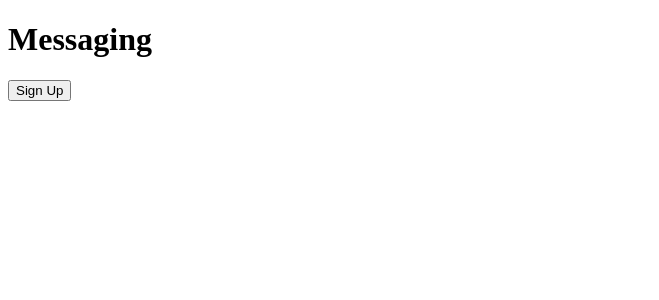
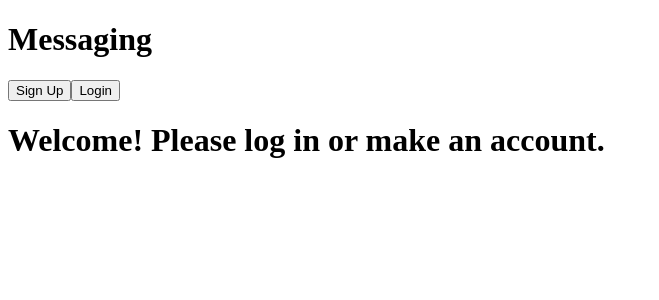
Before and after one commit to SammyAlbataineh/Messaging-Website, a React (Vite) app: page / in a window 1280 px wide. Shown: the top 300 px of the page, without its empty margins (0-659 px from the left). Built offline with nearby package versions, Linux system fonts and the light colour scheme.

Commit message:
Finished the basics of the backend logic for manual login, so now users can login to accounts they created

```diff
--- a/src/App.tsx
+++ b/src/App.tsx
@@ -3,6 +3,7 @@ import React from "react";
 import { Routes, Route, useNavigate } from "react-router-dom";
 import Home from "./home"
 import SignUpPage from "./signUp";
+import Login from "./login";
 import "./App.css";
 function App() {
   const navigate = useNavigate();
@@ -11,6 +12,7 @@ function App() {
       <Route path="/" element={<Home/>}/>
       <Route path="/signup" element={<SignUpPage/>}/>
       <Route path="/home" element={<Home/>}/>
+      <Route path="/login" element={<Login/>}/>
     </Routes>
   );
 }
--- a/src/home.tsx
+++ b/src/home.tsx
@@ -1,15 +1,35 @@
 import { useNavigate } from "react-router-dom";
+import { useEffect, useState } from "react";
 
 function Home() {
-    const navigate = useNavigate();
-    const goToSignup = () => {
-        navigate("/signup");
+  const [username, setUsername] = useState<string | null>(null);
+  const navigate = useNavigate();
+
+  useEffect(() => {
+    const storedUser = localStorage.getItem("user");
+    if (storedUser) {
+      try {
+        const parsedUser = JSON.parse(storedUser);
+        setUsername(parsedUser.username);
+      } catch (error) {
+        console.error("Error parsing user:", error);
+      }
     }
-    return (
-        <div>
-            <h1> Messaging </h1>
-            <button onClick={goToSignup}> Sign Up </button>
-        </div>
-    )
+  }, []);
+
+  return (
+    <div>
+      <h1>Messaging</h1>
+      <button onClick={() => navigate("/signup")}>Sign Up</button>
+      <button onClick={() => navigate("/login")}>Login</button>
+
+      {username ? (
+        <h1>Welcome, {username}!</h1>
+      ) : (
+        <h1>Welcome! Please log in or make an account.</h1>
+      )}
+    </div>
+  );
 }
+
 export default Home;
--- a/src/signUp.tsx
+++ b/src/login.tsx
@@ -2,8 +2,7 @@ import "./index.css";
 import { jwtDecode } from "jwt-decode";
 import { GoogleLogin } from "@react-oauth/google";
 import { useNavigate } from "react-router-dom";
-import bcrypt from "bcryptjs";
-function SignUpPage() {
+function Login(): JSX.Element {
     const navigate = useNavigate();
     async function submitted(e: React.FormEvent) {
         e.preventDefault();
@@ -12,41 +11,40 @@ function SignUpPage() {
         const username = String(formData.get("username"));
         const email = String(formData.get("email"));
         const password = String(formData.get("password"));
-        const confirmPassword = String(formData.get("confirmPassword"));
-        if (username === null || email === null || password === null || confirmPassword === null) {
+        if (username === "" || email === "" || password === "") {
             alert("Not all details are filled in");
             return;
         }
-        if (password != confirmPassword) {
-            alert("Passwords do not match");
-            return;
-        }
-        const salt = bcrypt.genSaltSync(10);
         const user = {
             username: username,
             email: email,
-            password: bcrypt.hashSync(password,salt)
+            password: password
         };
-        await fetch("http://localhost:5000/signup", {
+        console.log("logging in");
+        const response: any = await fetch("http://localhost:5000/login", {
             method: "POST",
-            headers: {"Content-Type": "application/json"},
+            headers: { "Content-Type": "application/json" },
             body: JSON.stringify(user)
-        });
-        navigate("/home");
-    }
+        }).catch(err => console.log("Fetch failed:", err));
+        const data = await response.json();
+        if (response.ok) {
+            localStorage.setItem("user",JSON.stringify(data.user));
+            navigate("/home");
+        } else {
+            alert(data.message);
+        }
+}
     return (
         <div id="wrapper">
-            <h2> Signup Form </h2>
-            <form  onSubmit={submitted} id="signup">
+            <h2> Login </h2>
+            <form  onSubmit={submitted} id="login">
                 <label htmlFor="username"> Username </label> <br/>
                 <input type="text" id="username" name="username"/> <br/>
                 <label htmlFor="email"> Email </label> <br/>
                 <input type="email" id="email" name="email"/> <br/>
                 <label htmlFor="password"> Password </label> <br/>
                 <input type="password" id="password" name="password"/> <br/>
-                <label htmlFor="confirmPassowrd"> Confirm Password </label> <br/>
-                <input type="password" id="confirmPassword" name="confirmPassword"/> <br/>
-                <input type="submit" value="Sign Up"/> <br/>
+                <input type="submit" value="Login"/> <br/>
             </form>
             <GoogleLogin onSuccess={(credentialResponse: any) => {
                 console.log(jwtDecode(credentialResponse.credential));
@@ -54,5 +52,4 @@ function SignUpPage() {
         </div>
     )
 }
-
-export default SignUpPage;
+export default Login;
```
Also changed, not shown: server.js (+30 -2 lines).
